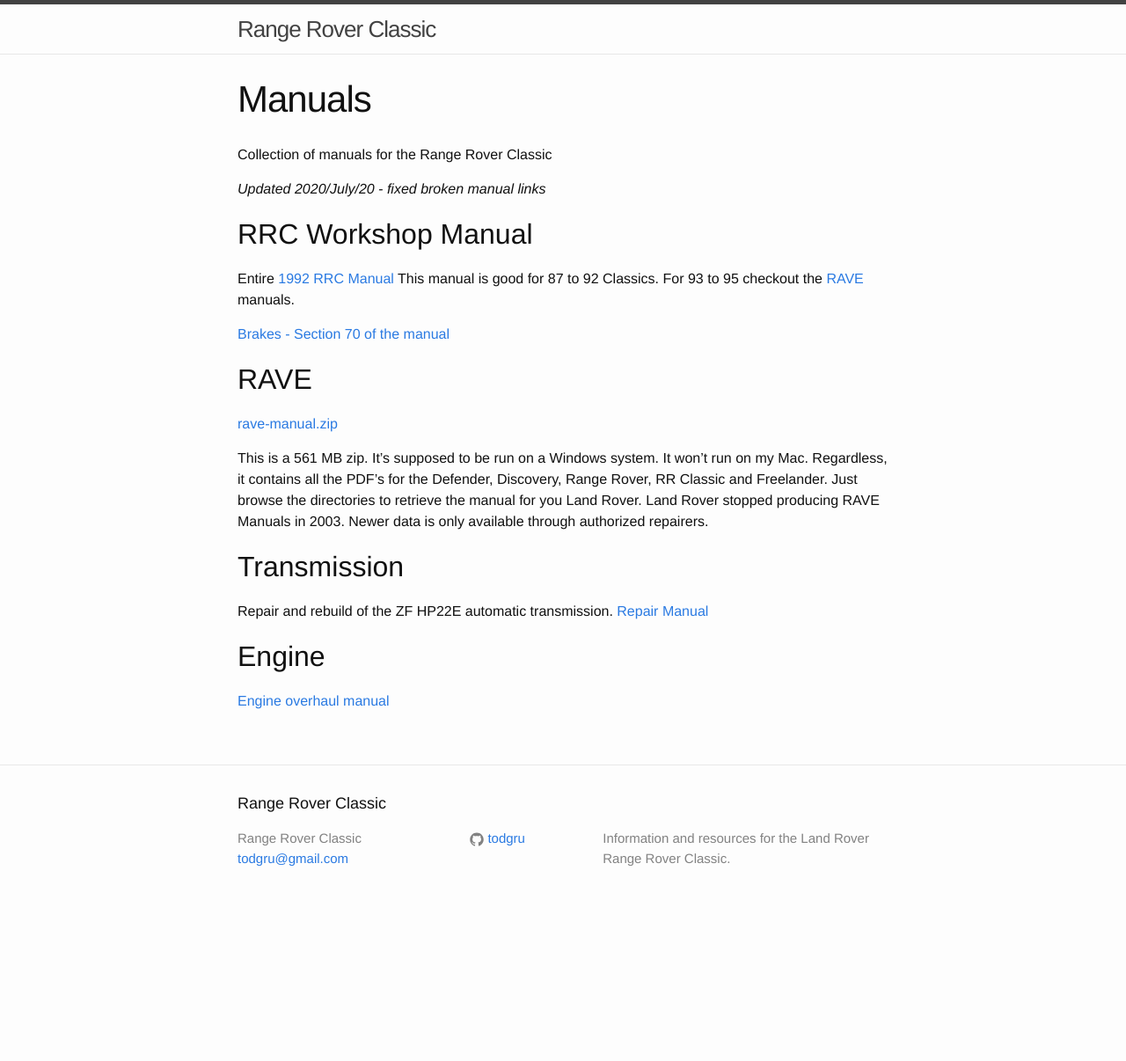
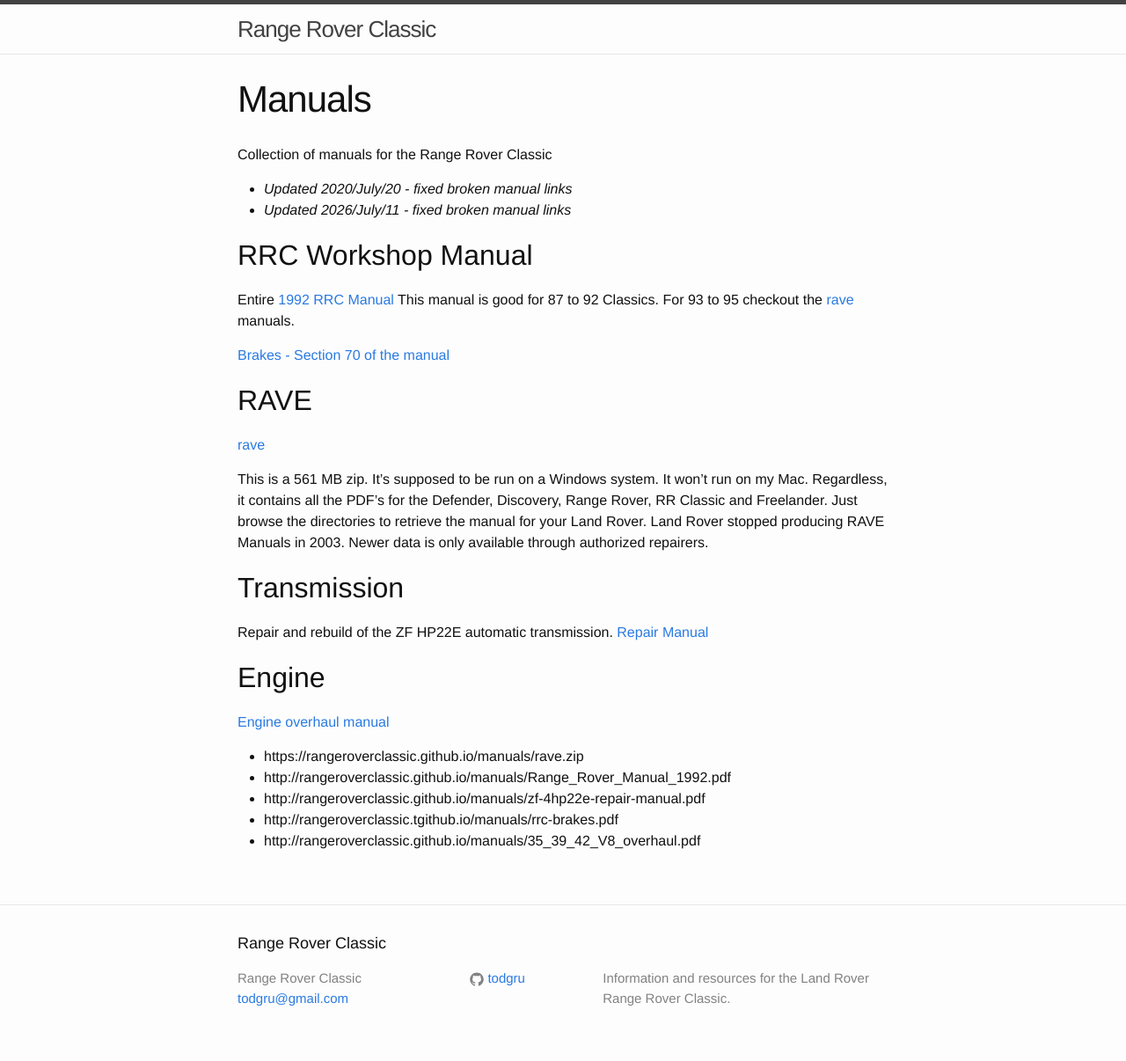
Before and after one commit to rangeroverclassic/rangeroverclassic.github.io, a Jekyll site: the page built from manuals/manuals.md, in a window 1280 px wide. Shown: the whole page at 88% size. Built offline with Jekyll 4.4.1, drawn with Linux system fonts in a browser that asks for light colours; before the commit the page ends 1047 px from its top, so only the background shows below that.

Commit message:
Update manual links and add new entries

```diff
--- a/manuals/manuals.md
+++ b/manuals/manuals.md
@@ -7,34 +7,36 @@
 
 Collection of manuals for the Range Rover Classic
 
-_Updated 2020/July/20 - fixed broken manual links_
+* _Updated 2020/July/20 - fixed broken manual links_
+* _Updated 2026/July/11 - fixed broken manual links_
 
 ## RRC Workshop Manual
 
-Entire [1992 RRC Manual][1992] This manual is good for 87 to 92 Classics. For 93 to 95 checkout the [RAVE][rave] manuals.
 
-[Brakes - Section 70 of the manual][70]
+Entire [1992 RRC Manual](./Range_Rover_Manual_1992.pdf) This manual is good for 87 to 92 Classics. For 93 to 95 checkout the [rave](./rave.zip) manuals.
+
+[Brakes - Section 70 of the manual](./rrc-brakes.pdf)
 
 ## RAVE
 
-[rave-manual.zip][rave]
+[rave](./rave.zip)
 
 This is a 561 MB zip. It's supposed to be run on a Windows system. It won't run
 on my Mac. Regardless, it contains all the PDF's for the Defender, Discovery, Range Rover,
 RR Classic and Freelander. Just browse the directories to retrieve the manual
-for you Land Rover. Land Rover stopped producing RAVE Manuals in 2003. Newer data is
+for your Land Rover. Land Rover stopped producing RAVE Manuals in 2003. Newer data is
 only available through authorized repairers.
 
 ## Transmission
 
-Repair and rebuild of the ZF HP22E automatic transmission. [Repair Manual][4hp22e]
+Repair and rebuild of the ZF HP22E automatic transmission. [Repair Manual](./zf-4hp22e-repair-manual.pdf)
 
 ## Engine
 
-[Engine overhaul manual][engine]
+[Engine overhaul manual](./35_39_42_V8_overhaul.pdf)
 
-[rave]: http://rangeroverclassic.todgru.com/files/rave.zip
-[1992]: http://rangeroverclassic.todgru.com/files/Range_Rover_Manual_1992.pdf
-[4hp22e]: http://rangeroverclassic.todgru.com/files/zf-4hp22e-repair-manual.pdf
-[70]: http://rangeroverclassic.todgru.com/files/rrc-brakes.pdf
-[engine]: http://rangeroverclassic.todgru.com/files/35_39_42_V8_overhaul.pdf
+* https://rangeroverclassic.github.io/manuals/rave.zip
+* http://rangeroverclassic.github.io/manuals/Range_Rover_Manual_1992.pdf
+* http://rangeroverclassic.github.io/manuals/zf-4hp22e-repair-manual.pdf
+* http://rangeroverclassic.tgithub.io/manuals/rrc-brakes.pdf
+* http://rangeroverclassic.github.io/manuals/35_39_42_V8_overhaul.pdf
```
